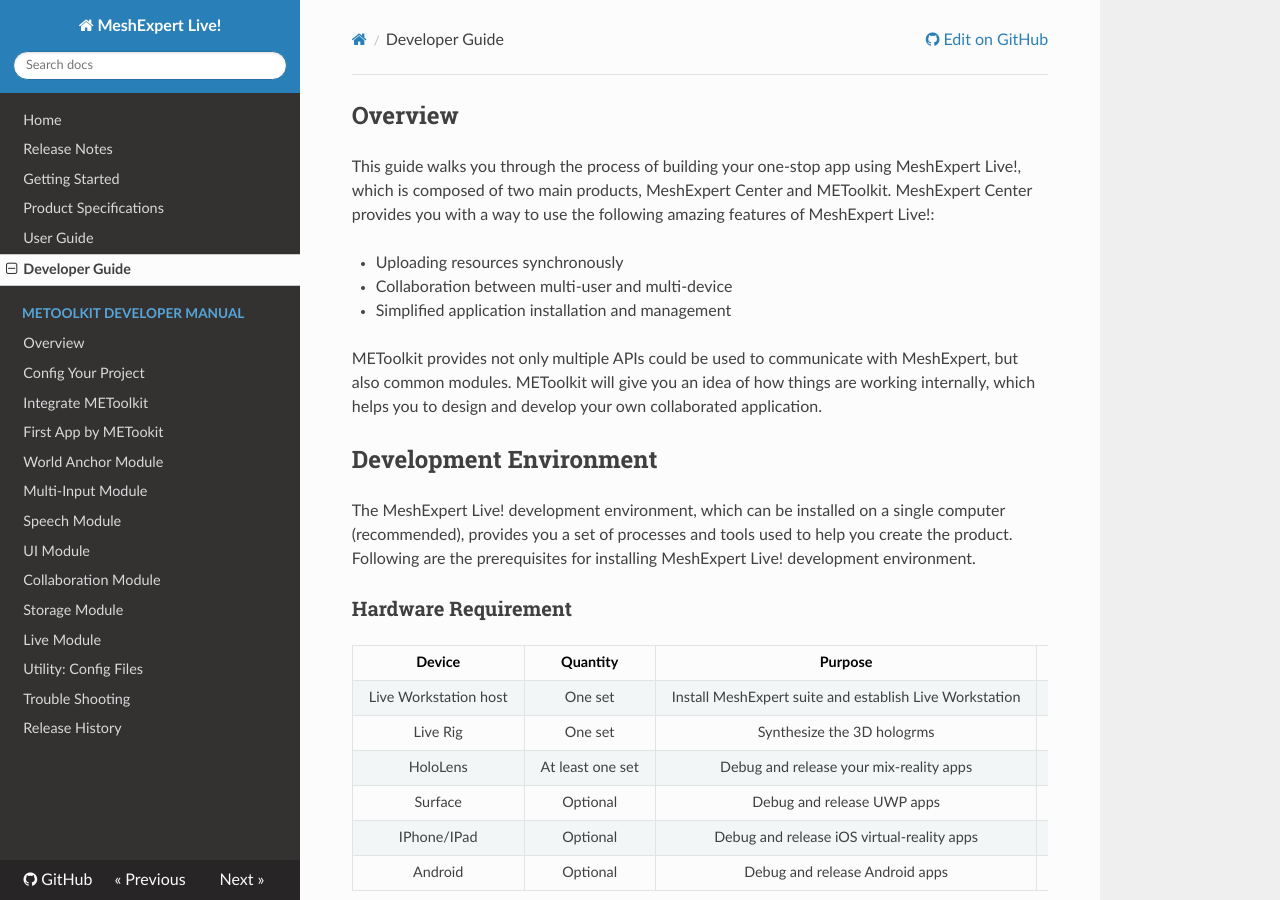
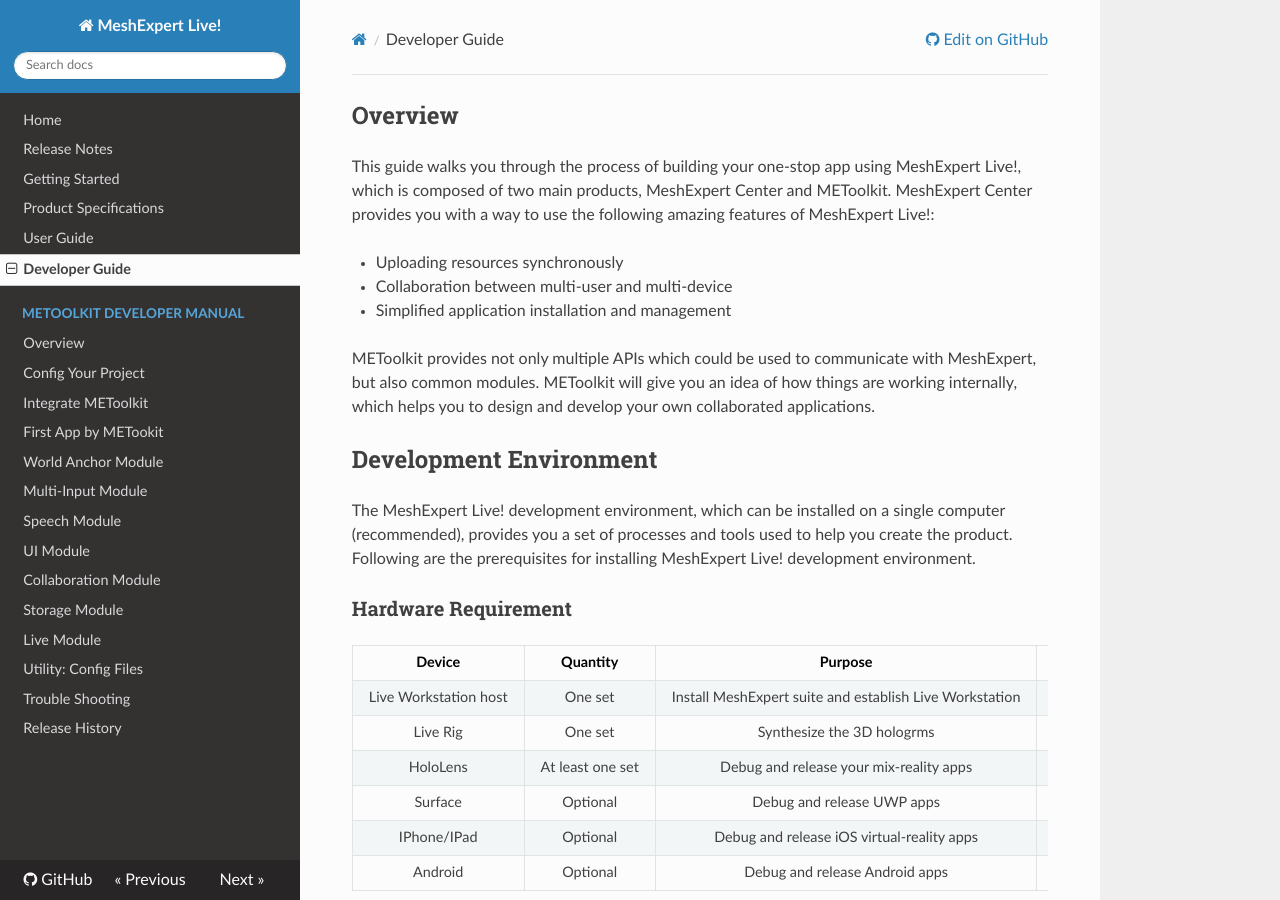
Before and after one commit to michael2008/ME-Live-Doc, an MkDocs documentation site: the page built from docs/developer-guide.md, in a window 1280 px wide and 900 px high. Built offline with MkDocs 1.6.1, drawn with Linux system fonts in a browser that asks for light colours; nearby versions of some CDN libraries; old or Windows-style settings are respelled for this version of MkDocs.

Commit message:
Update developer-guide.md

```diff
--- a/docs/developer-guide.md
+++ b/docs/developer-guide.md
@@ -7,7 +7,7 @@ MeshExpert Center provides you with a way to use the following amazing features
 + Collaboration between multi-user and multi-device
 + Simplified application installation and management
 
-METoolkit provides not only multiple APIs could be used to communicate with MeshExpert, but also common modules. METoolkit will give you an idea of how things are working internally, which helps you to design and develop your own collaborated application.
+METoolkit provides not only multiple APIs which could be used to communicate with MeshExpert, but also common modules. METoolkit will give you an idea of how things are working internally, which helps you to design and develop your own collaborated applications.
 
 ## Development Environment
 
```
